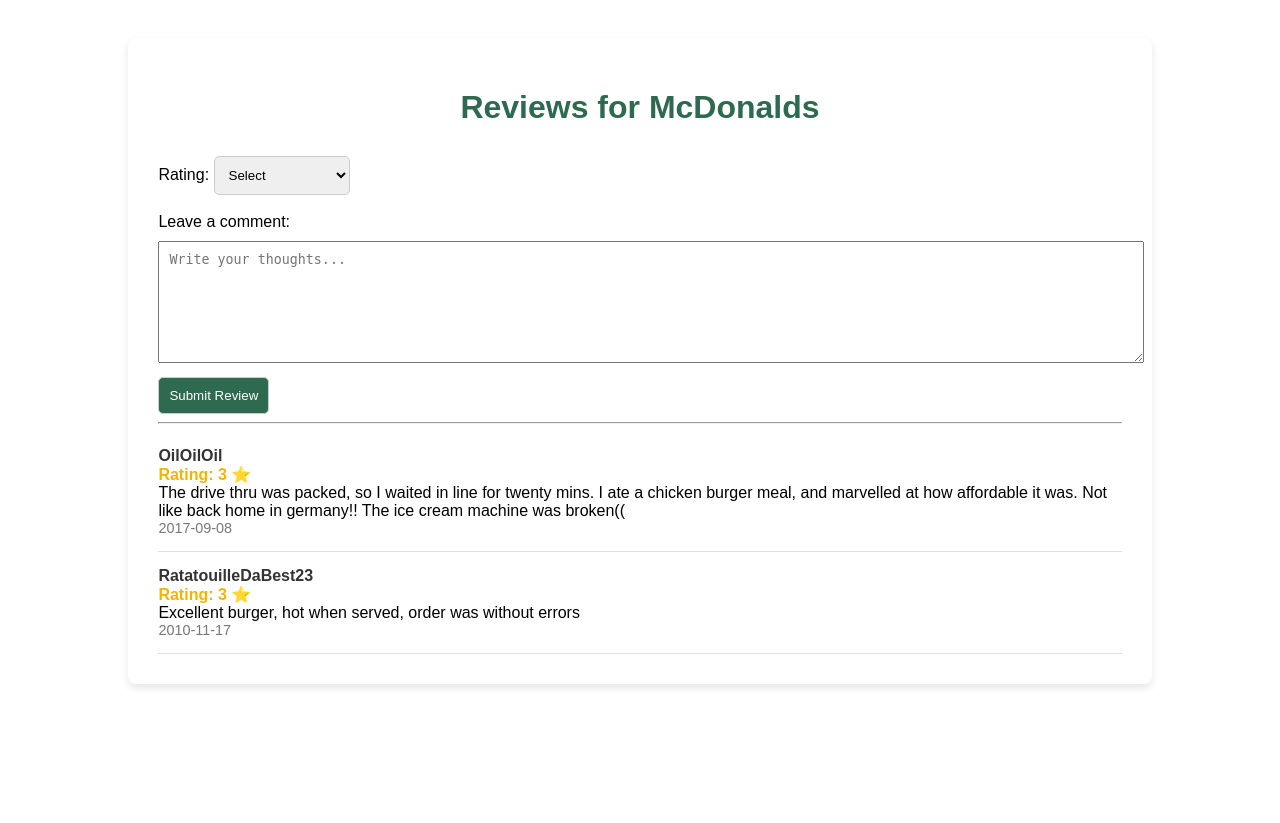
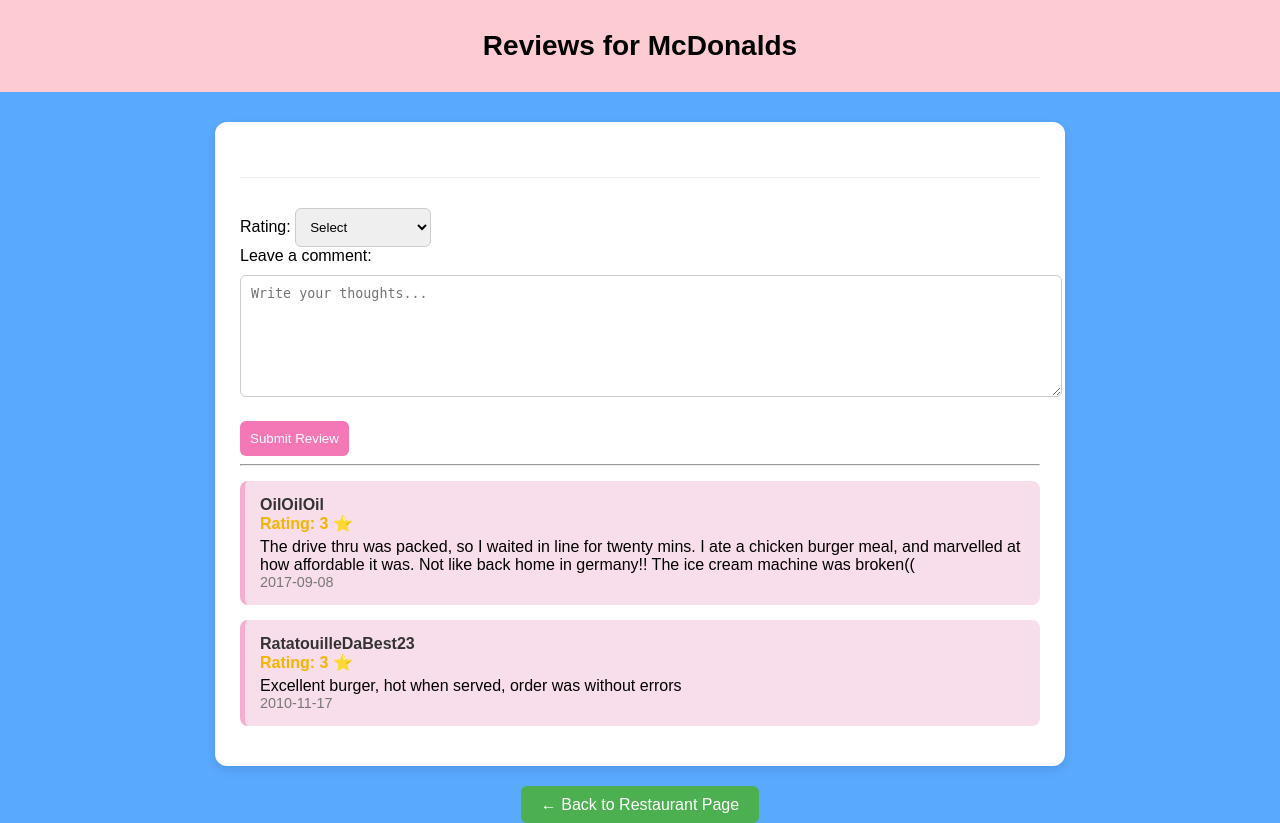
Before and after one commit to VeryAngryCat/foodReviewWebsite, a PHP site: page /review.php?restaurantID=1 in a window 1280 px wide. Before the commit the page ends 688 px from the top, so only its background shows below. Run offline with PHP 8.4, Linux system fonts and the light colour scheme; a user stored in the database is signed in; data comes from the database, SQL or seed files in the repository.

Commit message:
all pages colour scheme changed

```diff
--- a/public/review.php
+++ b/public/review.php
@@ -2,7 +2,6 @@
 // Database connection
 include '../includes/dbConn.php';
 include '../includes/authUser.php';
-
 
 $restaurantID = $_GET['restaurantID'] ?? null;
 
@@ -25,24 +24,16 @@
     exit();
 }
 
-// Get the restaurant ID from GET parameter
-if (!isset($_GET['restaurantID'])) {
-    echo "Restaurant ID not provided.";
-    exit();
-}
-$restaurantID = $_GET['restaurantID'];
-
-// Store logged-in userID if available
 $userID = $_SESSION['userID'] ?? null;
 
-// Handle form submission (only if user is logged in)
-if ($_SERVER["REQUEST_METHOD"] == "POST") {
-    if ($userID) {
+// Handle form submission
+if ($_SERVER["REQUEST_METHOD"] == "POST" && $userID) {
     $rating = $_POST['rating'];
     $comment = trim($_POST['comment']);
 
     if ($rating && $comment) {
-            $insertQuery = "INSERT INTO Reviews (userID, restaurantID, rating, commentLeft, datePosted) VALUES (?, ?, ?, ?, CURDATE())";
+        $insertQuery = "INSERT INTO Reviews (userID, restaurantID, rating, commentLeft, datePosted)
+                        VALUES (?, ?, ?, ?, CURDATE())";
         $stmt = $conn->prepare($insertQuery);
         $stmt->bind_param("iiis", $userID, $restaurantID, $rating, $comment);
         $stmt->execute();
@@ -50,9 +41,6 @@
 
         header("Location: review.php?restaurantID=$restaurantID");
         exit();
-        }
-    } else {
-        echo "You must be logged in to submit a review.";
     }
 }
 
@@ -77,64 +65,84 @@
     <style>
         body {
             font-family: Arial, sans-serif;
-            background: white;
+            background-color: rgb(89, 169, 255); /* Matching your earlier theme */
+            margin: 0;
+            padding: 0;
+        }
+
+        .header {
+            background-color: rgb(253, 204, 211);
             padding: 30px;
+            text-align: center;
+            color: black;
+            font-size: 28px;
+            font-weight: bold;
+
         }
 
         .container {
-            width: 80%;
-            margin: auto;
-            background: white;
-            padding: 30px;
-            border-radius: 8px;
-            box-shadow: 0 4px 8px rgba(0,0,0,0.1);
-        }
-
-        h1 {
-            text-align: center;
-            color: #2d6a4f;
+            max-width: 800px;
+            margin: 30px auto;
+            background: #fff;
+            padding: 25px;
+            border-radius: 12px;
+            box-shadow: 0 4px 10px rgba(0,0,0,0.1);
         }
 
         .review-form {
             margin-top: 30px;
+            border-top: 1px solid #eee;
+            padding-top: 20px;
         }
 
         textarea {
             width: 100%;
             padding: 10px;
             height: 100px;
-            margin-top: 10px;
-            margin-bottom: 10px;
+            margin: 10px 0;
+            border-radius: 6px;
+            border: 1px solid #ccc;
         }
 
         select, input[type="submit"] {
             padding: 10px;
-            border-radius: 5px;
+            border-radius: 6px;
             border: 1px solid #ccc;
+            margin-top: 10px;
         }
 
         input[type="submit"] {
-            background: #2d6a4f;
+            background: rgb(244, 119, 182);
             color: white;
+            border: none;
             cursor: pointer;
         }
 
-        .review {
-            border-bottom: 1px solid #ddd;
-            padding: 15px 0;
+        input[type="submit"]:hover {
+            background: rgb(237, 102, 169);
         }
 
-        .review .rating {
-            color:rgb(244, 180, 0);
-            font-weight: bold;
+        .review-box {
+            background-color: rgb(248, 222, 235);
+            padding: 15px;
+            margin: 15px 0;
+            border-left: 5px solid rgb(245, 174, 209);
+            border-radius: 8px;
         }
 
-        .review .user {
+        .review-box .user {
             font-weight: bold;
+            font-size: 16px;
             color: #333;
         }
 
-        .review .date {
+        .review-box .rating {
+            color: rgb(244, 180, 0);
+            font-weight: bold;
+            margin-bottom: 5px;
+        }
+
+        .review-box .date {
             font-size: 0.9em;
             color: #777;
         }
@@ -147,12 +155,15 @@
     </style>
 </head>
 <body>
+
+<div class="header">
+    Reviews for <?= htmlspecialchars($restaurantName) ?>
+</div>
+
 <div class="container">
-    <h1>Reviews for <?php echo htmlspecialchars($restaurantName); ?></h1>
 
     <!-- Review Form -->
     <div class="review-form">
-        <form action="" method="POST">
         <?php if ($userID): ?>
             <form action="" method="POST">
                 <label for="rating">Rating:</label>
@@ -163,33 +174,42 @@
                     <option value="3">3 - Okay ⭐</option>
                     <option value="2">2 - Bad ⭐</option>
                     <option value="1">1 - Terrible ⭐</option>
-            </select><br><br>
+                </select><br>
 
                 <label for="comment">Leave a comment:</label>
-            <textarea name="comment" id="comment" placeholder="Write your thoughts..." required></textarea><br>
+                <textarea name="comment" id="comment" placeholder="Write your thoughts..." required></textarea>
 
                 <input type="submit" value="Submit Review">
             </form>
         <?php else: ?>
             <p><strong><a href="login.php">Login</a></strong> to submit a review.</p>
         <?php endif; ?>
+    </div>
 
     <hr>
 
-    <!-- Review List -->
+    <!-- Reviews -->
     <?php if ($result->num_rows > 0): ?>
         <?php while ($row = $result->fetch_assoc()): ?>
-            <div class="review">
-                <div class="user"><?php echo htmlspecialchars($row['username']); ?></div>
-                <div class="rating">Rating: <?php echo $row['rating']; ?> ⭐</div>
-                <div class="comment"><?php echo nl2br(htmlspecialchars($row['commentLeft'])); ?></div>
-                <div class="date"><?php echo $row['datePosted']; ?></div>
+            <div class="review-box">
+                <div class="user"><?= htmlspecialchars($row['username']) ?></div>
+                <div class="rating">Rating: <?= $row['rating'] ?> ⭐</div>
+                <div class="comment"><?= nl2br(htmlspecialchars($row['commentLeft'])) ?></div>
+                <div class="date"><?= $row['datePosted'] ?></div>
             </div>
         <?php endwhile; ?>
     <?php else: ?>
         <div class="no-reviews">No reviews yet. Be the first to write one!</div>
     <?php endif; ?>
 </div>
+
+<div style="margin-top: 30px; text-align: center;">
+    <a href="restaurant.php?restaurantID=<?= $restaurantID ?>"
+    style="padding: 10px 20px; background-color: rgb(76, 175, 80); color: white; text-decoration: none; border-radius: 6px;">
+    ← Back to Restaurant Page
+    </a>
+</div>
+
 </body>
 </html>
 
```
Also changed, not shown: public/dishes.php (+62 -10 lines), public/restaurant.php (+6 -37 lines), public/usProfile.php (+14 -12 lines). Lines whose indentation alone changed are shown as unchanged.
